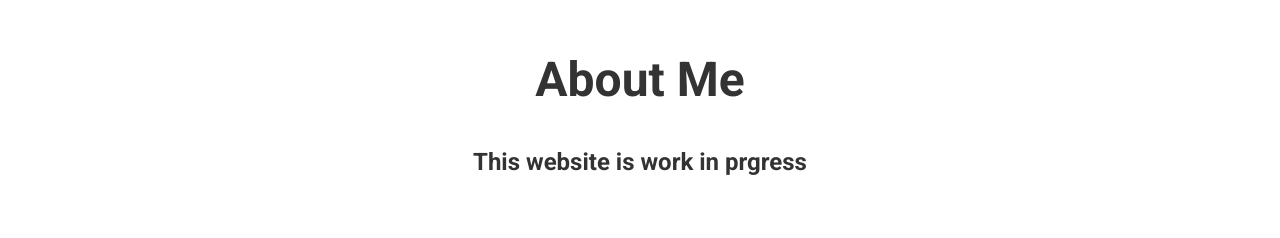
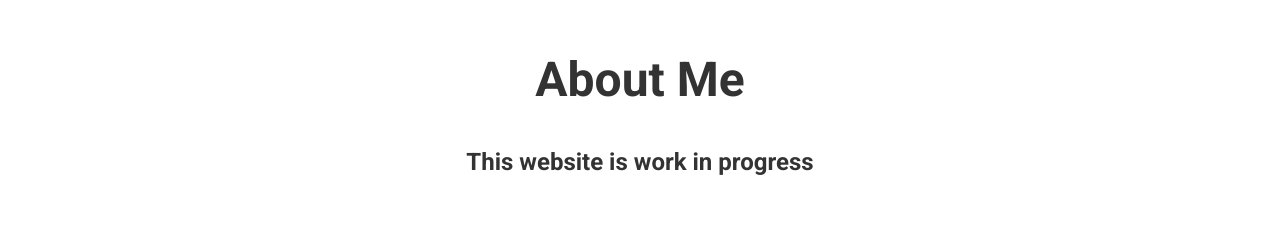
Before and after one commit to ggarper1/ggarper1.github.io, a plain HTML site: page index.html in a window 1280 px wide. Shown: the part 149-387 px from the top of the page. Drawn offline with Linux system fonts and the light colour scheme.

Commit message:
fix - grammar fix

```diff
--- a/index.html
+++ b/index.html
@@ -13,7 +13,7 @@
     <main>
         <section id="about">
             <h1>About Me</h1>
-            <h2>This website is work in prgress</h2>
+            <h2>This website is work in progress</h2>
             <p class="text-box">
               I'm a spanish guy born in Galicia, the north of Spain, in 2001. Moved around quite a bit while I was young, lived in USA for a while and several places in Spain. I enjoy sports, nature and having a active life. I also enjoy working on computer science related projects trying to figure cool things out and learn more and more.
             </p>
```
